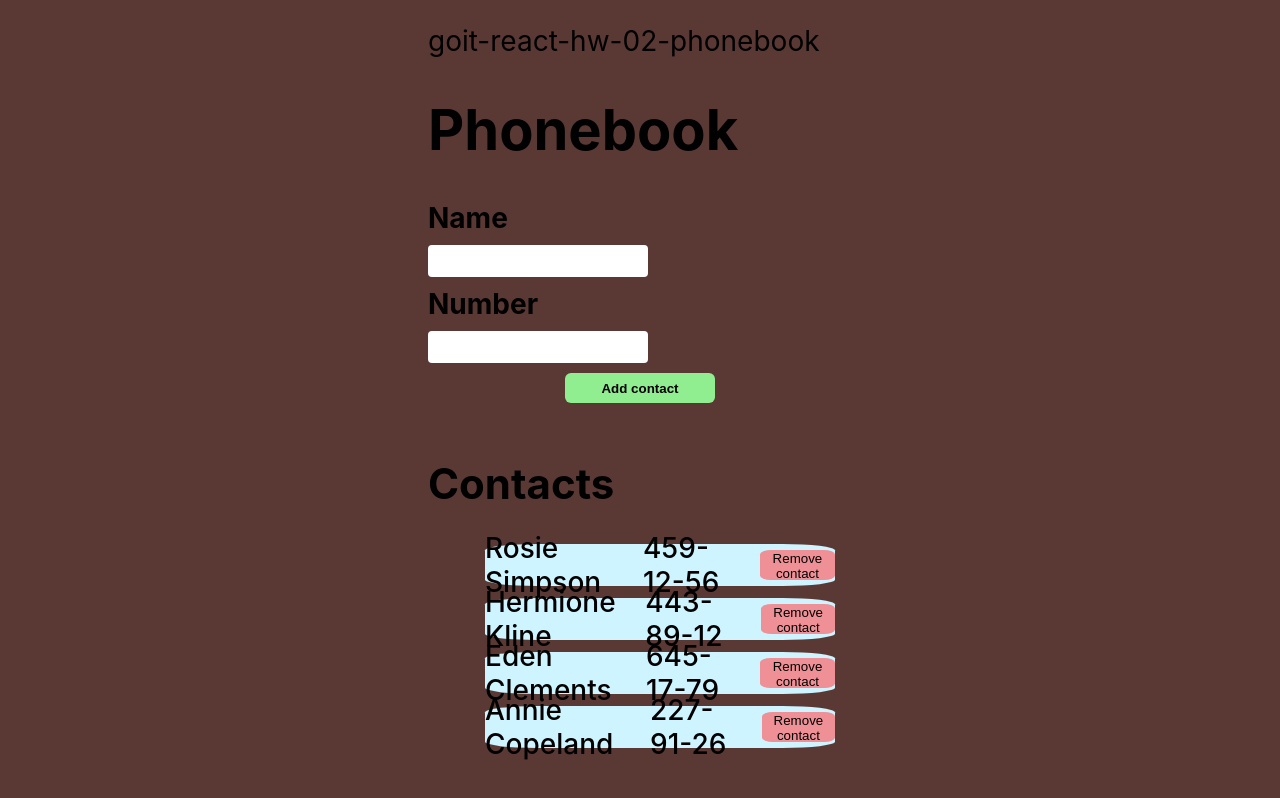
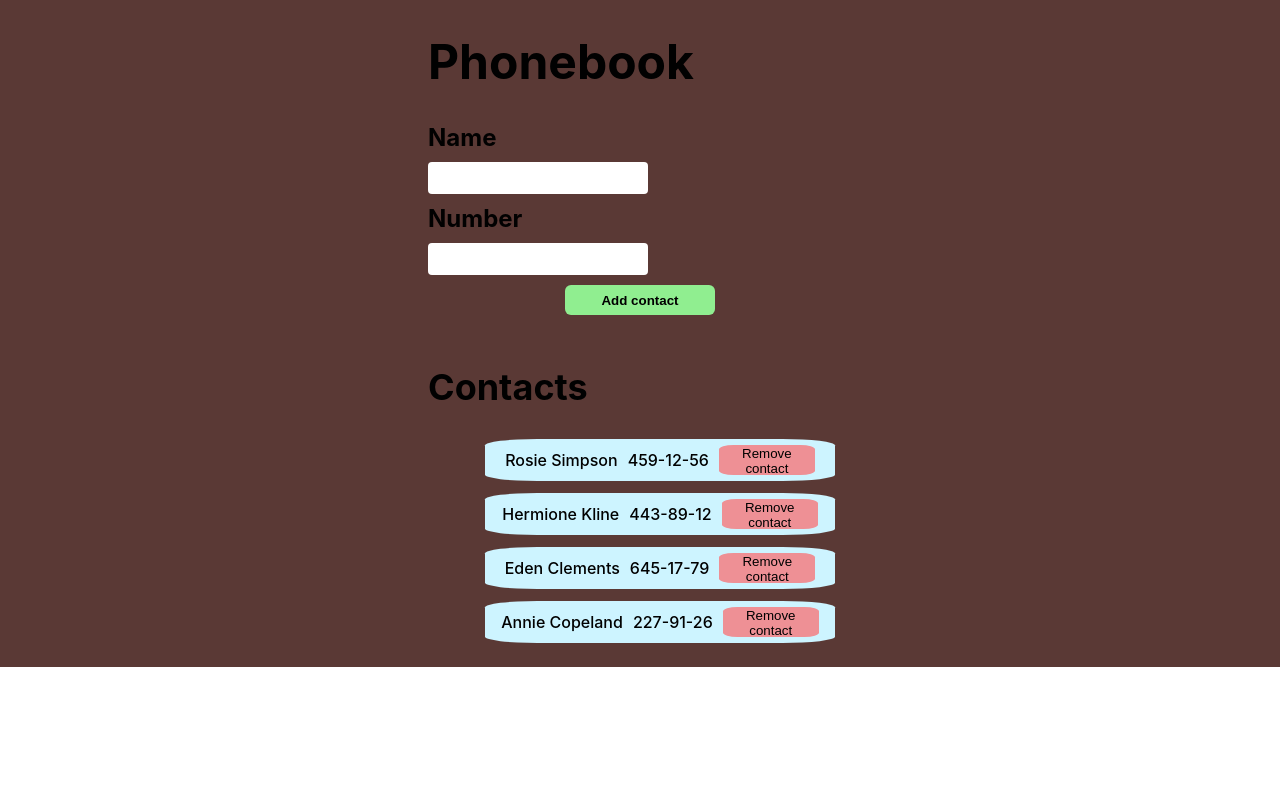
Before and after one commit to RomanVBohdanov22/goit-react-hw-02-phonebook, a React (Create React App) app: page / in a window 1280 px wide. Built offline with nearby package versions, Linux system fonts and the light colour scheme.

Commit message:
better then before

```diff
--- a/src/components/App.jsx
+++ b/src/components/App.jsx
@@ -8,13 +8,13 @@ function getRandomHexColor() {
 }
 
 const appStyles = {
-  height: '100vh',
+  height: '100%',
   display: 'flex',
   flexDirection: 'column',
   justifyContent: 'center',
   alignItems: 'center',
-  fontSize: 28,
-  gap: '18px',
+  fontSize: '24px',
+  gap: '8px',
   color: '#010101',
 };
 export class App extends Component {
@@ -59,7 +59,6 @@ export class App extends Component {
     return (
       <div style={{ ...appStyles, backgroundColor: getRandomHexColor() }}>
         <div>
-          goit-react-hw-02-phonebook
           <h1>Phonebook</h1>
           <ContactForm
             onFormSubmit={this.onFormSubmit}
--- a/src/components/contactlist/ContactList.css
+++ b/src/components/contactlist/ContactList.css
@@ -18,6 +18,7 @@
   gap: 10px;
   background-color: #cdf4ff;
   border-radius: 15%;
+  font-size: medium;
 }
 
 .contactsList button {
```
